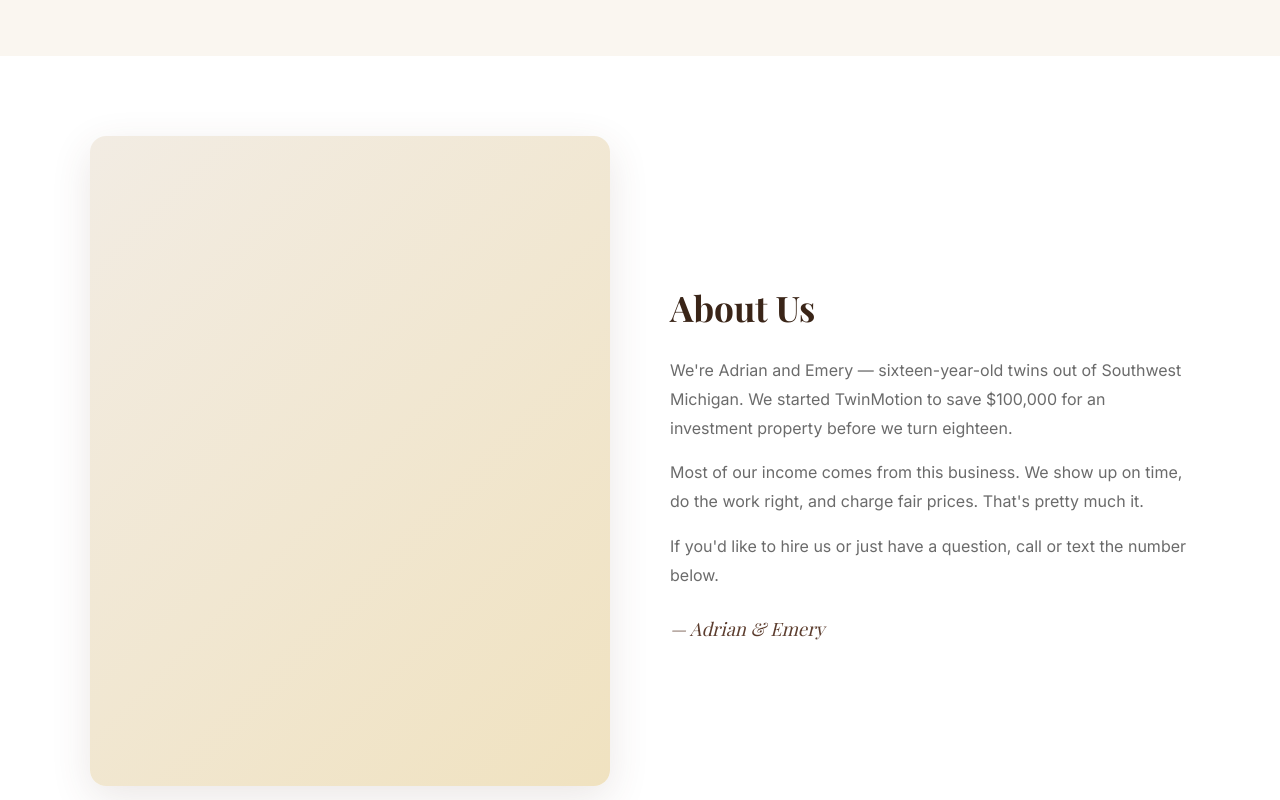
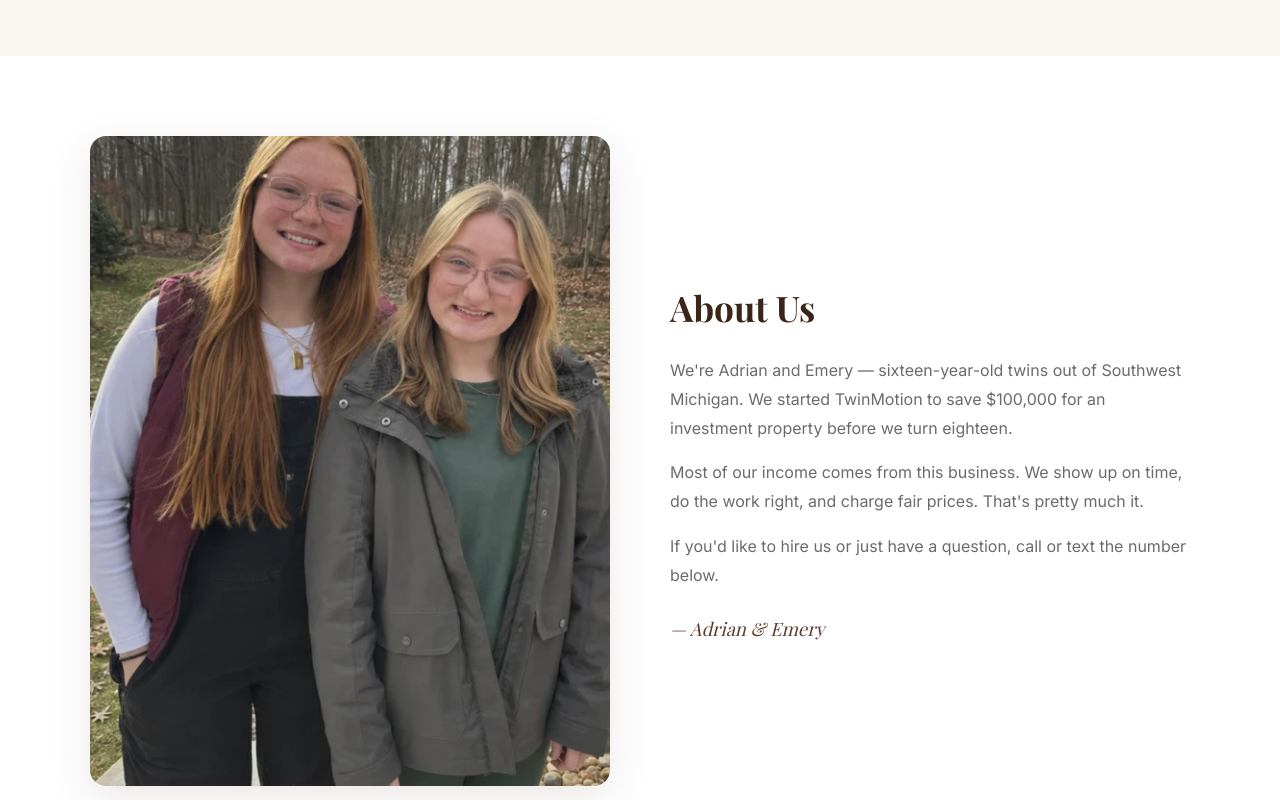
Before and after one commit to imnotacharity/imnotacharity, a plain HTML site: page index.html in a window 1280 px wide. Shown: the part 3260-4060 px from the top of the page. Drawn offline with nearby package versions, Linux system fonts and the light colour scheme; a web font is replaced by a local one.

Commit message:
Add photo and update about section

```diff
--- a/index.html
+++ b/index.html
@@ -736,9 +736,7 @@
   <section class="about" id="about">
     <div class="container">
       <div class="about-content">
-        <div class="about-photo-placeholder" id="about-photo-area">
-          <!-- Replace this div with: <img src="photo.jpg" alt="Adrian and Emery Cisler" class="about-photo"> -->
-        </div>
+        <img src="photo.jpg" alt="Adrian and Emery Cisler" class="about-photo">
         <div class="about-text">
           <h2>About Us</h2>
           <p>We're Adrian and Emery &mdash; sixteen-year-old twins out of Southwest Michigan. We started TwinMotion to save $100,000 for an investment property before we turn eighteen.</p>
```
Also changed, not shown: photo.jpg (added).
